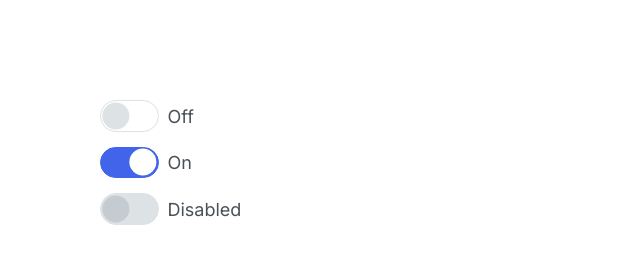
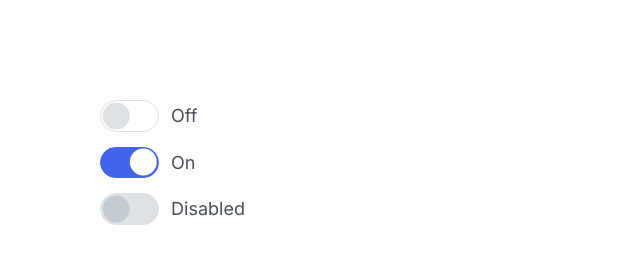
Before and after one commit to js-tasks-ru/htmlcss-20210513_ekaterina78, a website: page 07-lection5/03-toggler/index.html in a window 1280 px wide. Shown: the full height of the page, 0-640 px from the left. Drawn offline with nearby package versions, Linux system fonts and the light colour scheme.

Commit message:
fix: toggle title added

```diff
--- a/07-lection5/03-toggler/index.html
+++ b/07-lection5/03-toggler/index.html
@@ -24,6 +24,7 @@
                     <div class="toggle__control">
                         <div class="toggle__inner"></div>
                     </div>
+                    <div class="toggle__title"></div>
                 </div>
             </label>
             <label class="toggle">
@@ -32,6 +33,7 @@
                     <div class="toggle__control">
                         <div class="toggle__inner"></div>
                     </div>
+                    <div class="toggle__title"></div>
                 </div>
             </label>
             <label class="toggle">
@@ -40,6 +42,7 @@
                     <div class="toggle__control">
                         <div class="toggle__inner"></div>
                     </div>
+                    <div class="toggle__title"></div>
                 </div>
             </label>
         </div>
--- a/07-lection5/03-toggler/toggler.css
+++ b/07-lection5/03-toggler/toggler.css
@@ -28,24 +28,24 @@
     position: relative;
 }
 
-.toggle__control:after {
-    content: 'Off';
-    position: absolute;
-    top: 50%;
-    left: 100%;
-    transform: translate(10px, -50%);
+.toggle__title {
     color: var(--grey-4);
     font-family: Inter, sans-serif;
     font-style: normal;
     font-weight: normal;
     font-size: 1rem;
     line-height: 1.5rem;
+    margin-left: 0.7rem;
+}
+
+.toggle__title:after {
+    content: 'Off';
 }
 
 .toggle__inner {
     position: absolute;
     top: 50%;
-    transform: translate(5%, -50%);
+    transform: translate(0.1rem, -50%);
     width: 1.5rem;
     height: 1.5rem;
     background: var(--grey-2);
@@ -57,12 +57,12 @@
     background: var(--primary);
 }
 
-.toggle__input:checked ~ .toggle__state .toggle__control:after {
+.toggle__input:checked ~ .toggle__state .toggle__title:after {
     content: 'On';
 }
 
 .toggle__input:checked ~ .toggle__state .toggle__inner {
-    right: 5%;
+    right: calc(0.1rem + 1px);
     background: var(--white);
 }
 
@@ -74,7 +74,7 @@
     background: var(--grey-2);
 }
 
-.toggle__input:disabled ~ .toggle__state .toggle__control:after {
+.toggle__input:disabled ~ .toggle__state .toggle__title:after {
     content: 'Disabled';
 }
 
@@ -88,7 +88,6 @@
     box-shadow: 0 0 0 0.4rem var(--primary-lighten);
 }
 
-.toggle__input:focus ~ .toggle__state .toggle__control:after,
-.toggle__input:not([disabled]):hover ~ .toggle__state .toggle__control:after {
+.toggle__input:focus ~ .toggle__state .toggle__title:after {
     text-decoration: underline;
 }
```
